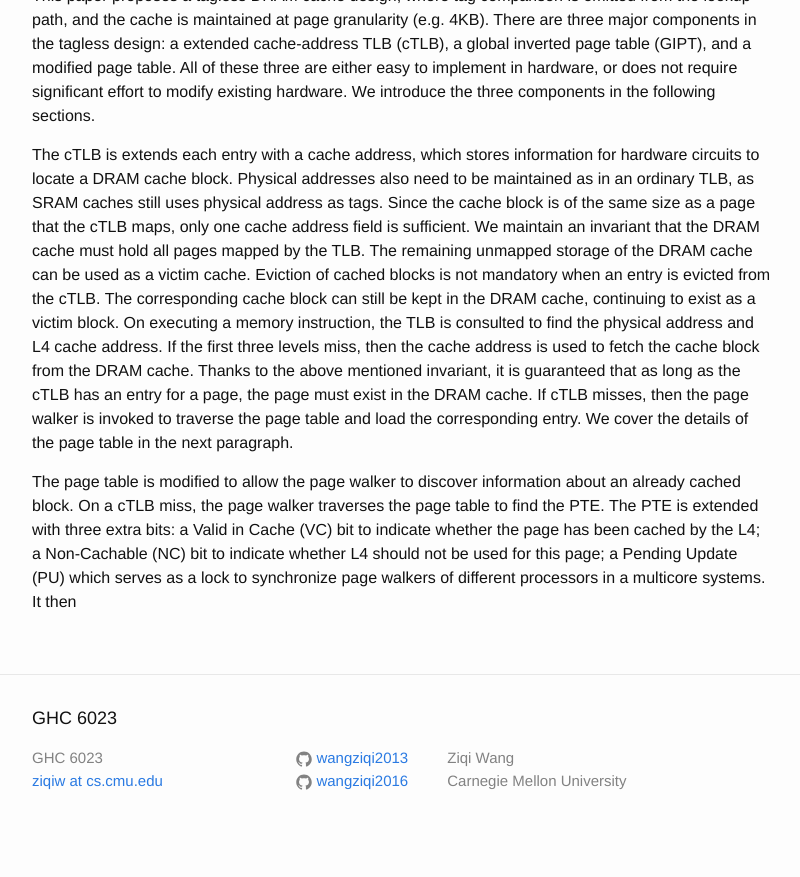
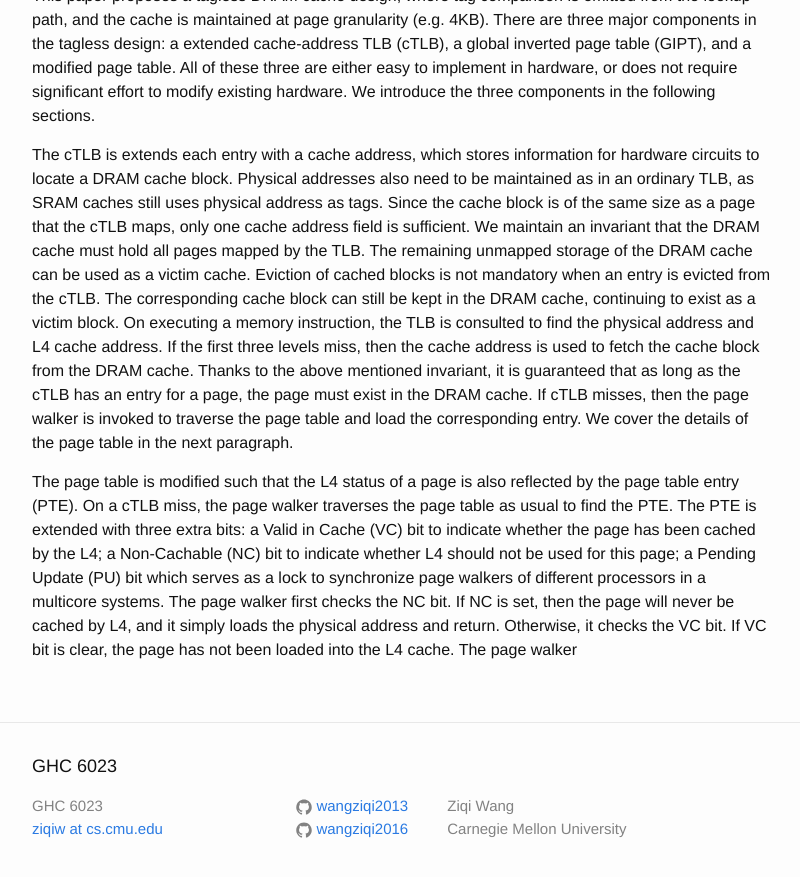
Before and after one commit to wangziqi2013/wangziqi2013.github.io, a Jekyll site: the page built from _posts/2018-06-11-A-fully-associative-tagless-dram-cache.markdown, in a window 1280 px wide and 900 px high, scrolled down 721 px. Shown: the top 877 px of the window, without its empty margins (238-1038 px from the left). Built offline with Jekyll 4.4.1, drawn with Linux system fonts in a browser that asks for light colours; before the commit the page ends 1573 px from its top, so only the background shows below that.

Commit message:
Working on modified page table

```diff
--- a/_posts/2018-06-11-A-fully-associative-tagless-dram-cache.markdown
+++ b/_posts/2018-06-11-A-fully-associative-tagless-dram-cache.markdown
@@ -41,8 +41,10 @@ cache block from the DRAM cache. Thanks to the above mentioned invariant, it is
 has an entry for a page, the page must exist in the DRAM cache. If cTLB misses, then the page walker is invoked to
 traverse the page table and load the corresponding entry. We cover the details of the page table in the next paragraph.
 
-The page table is modified to allow the page walker to discover information about an already cached block.
-On a cTLB miss, the page walker traverses the page table to find the PTE. The PTE is extended with three extra
+The page table is modified such that the L4 status of a page is also reflected by the page table entry (PTE).
+On a cTLB miss, the page walker traverses the page table as usual to find the PTE. The PTE is extended with three extra
 bits: a Valid in Cache (VC) bit to indicate whether the page has been cached by the L4; a Non-Cachable (NC) bit
-to indicate whether L4 should not be used for this page; a Pending Update (PU) which serves as a lock to synchronize
-page walkers of different processors in a multicore systems. It then
+to indicate whether L4 should not be used for this page; a Pending Update (PU) bit which serves as a lock to synchronize
+page walkers of different processors in a multicore systems. The page walker first checks the NC bit. If NC is set,
+then the page will never be cached by L4, and it simply loads the physical address and return. Otherwise, it checks the
+VC bit. If VC bit is clear, the page has not been loaded into the L4 cache. The page walker
```
